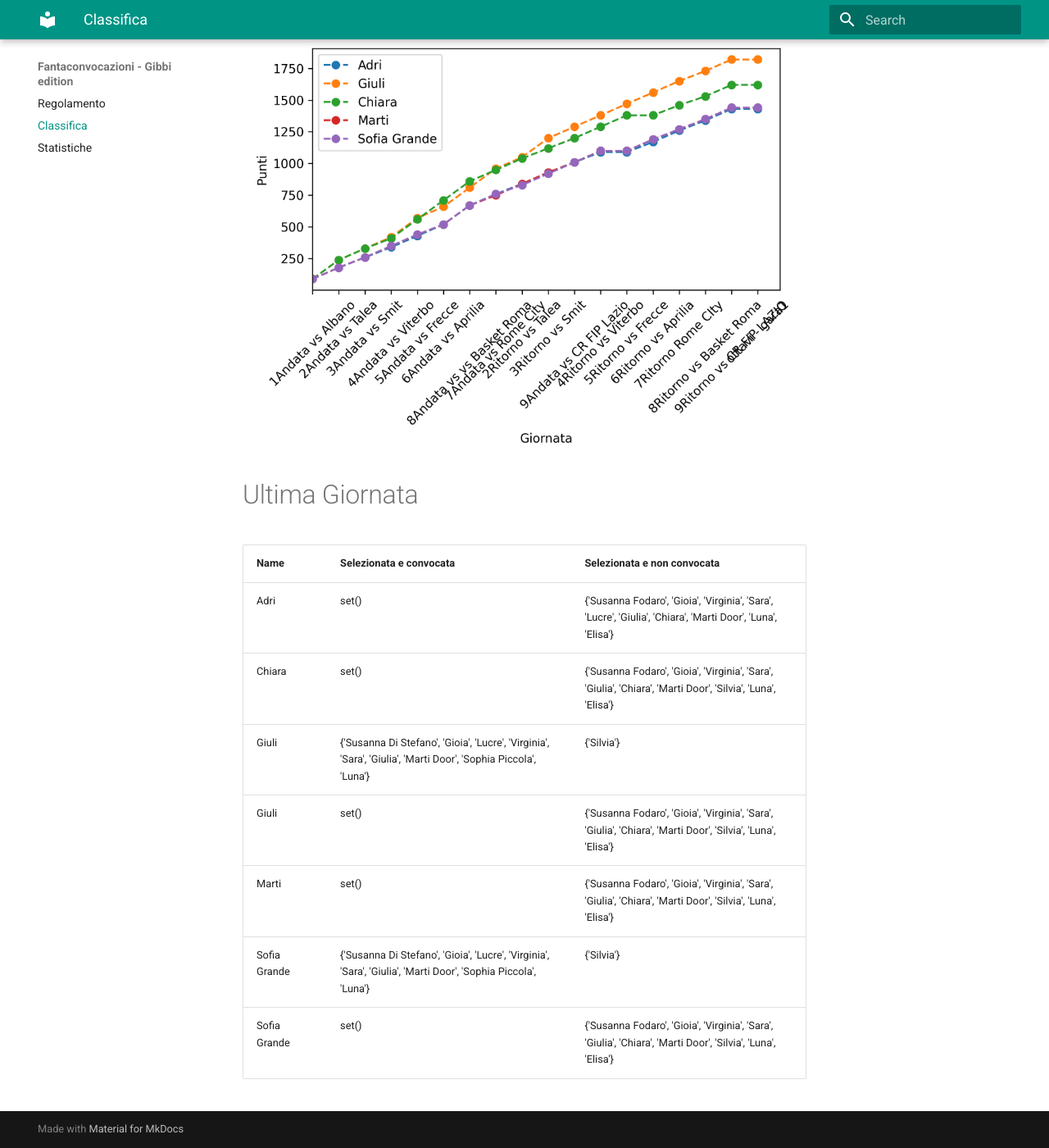
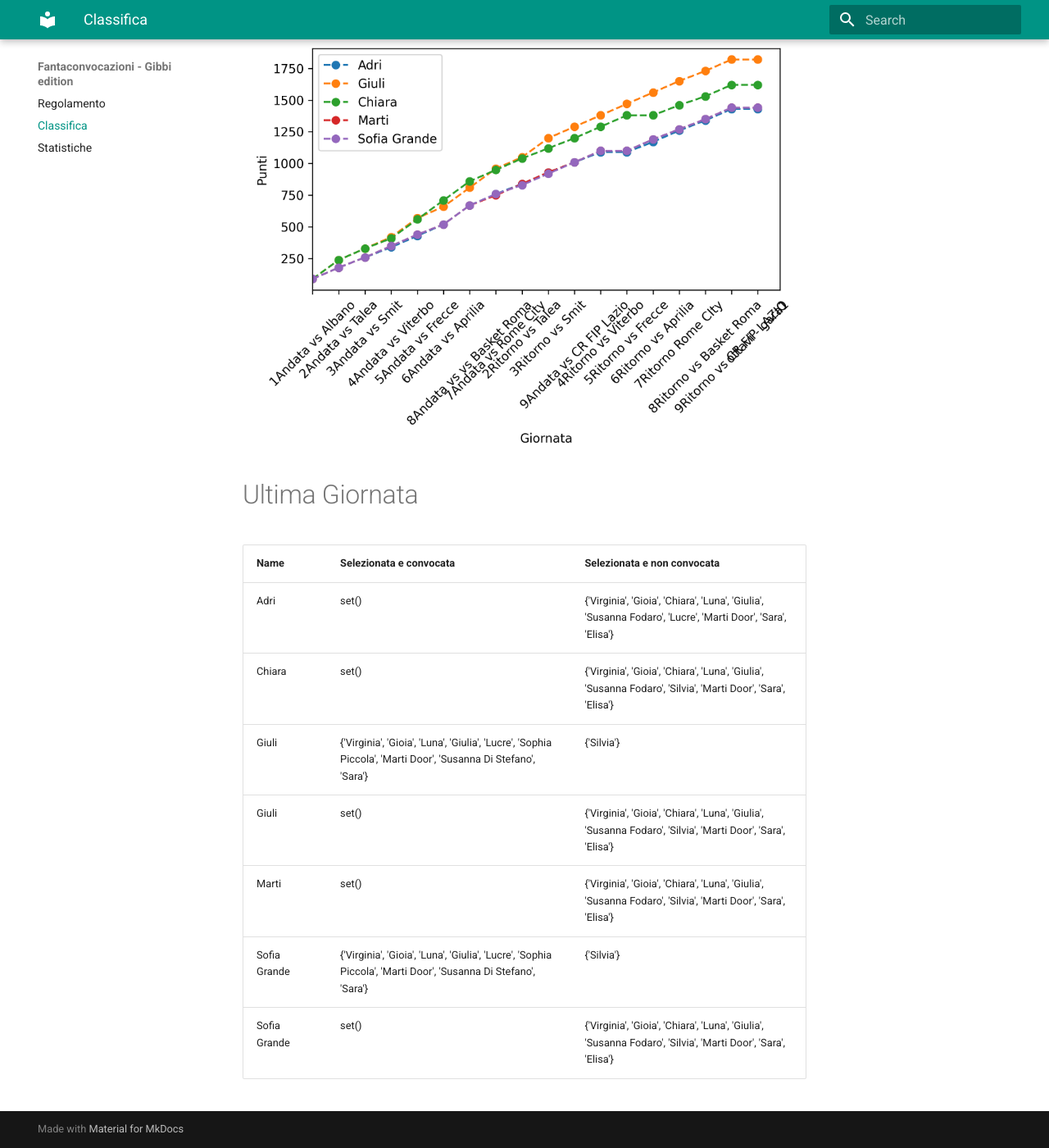
Before and after one commit to martinig94/fantagibbi, an MkDocs documentation site: the page built from docs/Classifica.md, in a window 1280 px wide and 1400 px high, scrolled down 565 px. Shown: the whole window at 82% size. Built offline with MkDocs 1.6.1 and Material for MkDocs 9.7.7, drawn with Linux system fonts in a browser that asks for light colours.

Commit message:
Auto-update from main.py

```diff
--- a/docs/Classifica.md
+++ b/docs/Classifica.md
@@ -18,11 +18,11 @@
 <!-- START_TABLE CORRECT -->
 | Name         | Selezionata e convocata                                                                                        | Selezionata e non convocata                                                                                  |
 |:-------------|:---------------------------------------------------------------------------------------------------------------|:-------------------------------------------------------------------------------------------------------------|
-| Adri         | set()                                                                                                          | {'Susanna Fodaro', 'Gioia', 'Virginia', 'Sara', 'Lucre', 'Giulia', 'Chiara', 'Marti Door', 'Luna', 'Elisa'}  |
-| Chiara       | set()                                                                                                          | {'Susanna Fodaro', 'Gioia', 'Virginia', 'Sara', 'Giulia', 'Chiara', 'Marti Door', 'Silvia', 'Luna', 'Elisa'} |
-| Giuli        | {'Susanna Di Stefano', 'Gioia', 'Lucre', 'Virginia', 'Sara', 'Giulia', 'Marti Door', 'Sophia Piccola', 'Luna'} | {'Silvia'}                                                                                                   |
-| Giuli        | set()                                                                                                          | {'Susanna Fodaro', 'Gioia', 'Virginia', 'Sara', 'Giulia', 'Chiara', 'Marti Door', 'Silvia', 'Luna', 'Elisa'} |
-| Marti        | set()                                                                                                          | {'Susanna Fodaro', 'Gioia', 'Virginia', 'Sara', 'Giulia', 'Chiara', 'Marti Door', 'Silvia', 'Luna', 'Elisa'} |
-| Sofia Grande | {'Susanna Di Stefano', 'Gioia', 'Lucre', 'Virginia', 'Sara', 'Giulia', 'Marti Door', 'Sophia Piccola', 'Luna'} | {'Silvia'}                                                                                                   |
-| Sofia Grande | set()                                                                                                          | {'Susanna Fodaro', 'Gioia', 'Virginia', 'Sara', 'Giulia', 'Chiara', 'Marti Door', 'Silvia', 'Luna', 'Elisa'} |
+| Adri         | set()                                                                                                          | {'Virginia', 'Gioia', 'Chiara', 'Luna', 'Giulia', 'Susanna Fodaro', 'Lucre', 'Marti Door', 'Sara', 'Elisa'}  |
+| Chiara       | set()                                                                                                          | {'Virginia', 'Gioia', 'Chiara', 'Luna', 'Giulia', 'Susanna Fodaro', 'Silvia', 'Marti Door', 'Sara', 'Elisa'} |
+| Giuli        | {'Virginia', 'Gioia', 'Luna', 'Giulia', 'Lucre', 'Sophia Piccola', 'Marti Door', 'Susanna Di Stefano', 'Sara'} | {'Silvia'}                                                                                                   |
+| Giuli        | set()                                                                                                          | {'Virginia', 'Gioia', 'Chiara', 'Luna', 'Giulia', 'Susanna Fodaro', 'Silvia', 'Marti Door', 'Sara', 'Elisa'} |
+| Marti        | set()                                                                                                          | {'Virginia', 'Gioia', 'Chiara', 'Luna', 'Giulia', 'Susanna Fodaro', 'Silvia', 'Marti Door', 'Sara', 'Elisa'} |
+| Sofia Grande | {'Virginia', 'Gioia', 'Luna', 'Giulia', 'Lucre', 'Sophia Piccola', 'Marti Door', 'Susanna Di Stefano', 'Sara'} | {'Silvia'}                                                                                                   |
+| Sofia Grande | set()                                                                                                          | {'Virginia', 'Gioia', 'Chiara', 'Luna', 'Giulia', 'Susanna Fodaro', 'Silvia', 'Marti Door', 'Sara', 'Elisa'} |
 <!-- END_TABLE CORRECT -->
```
